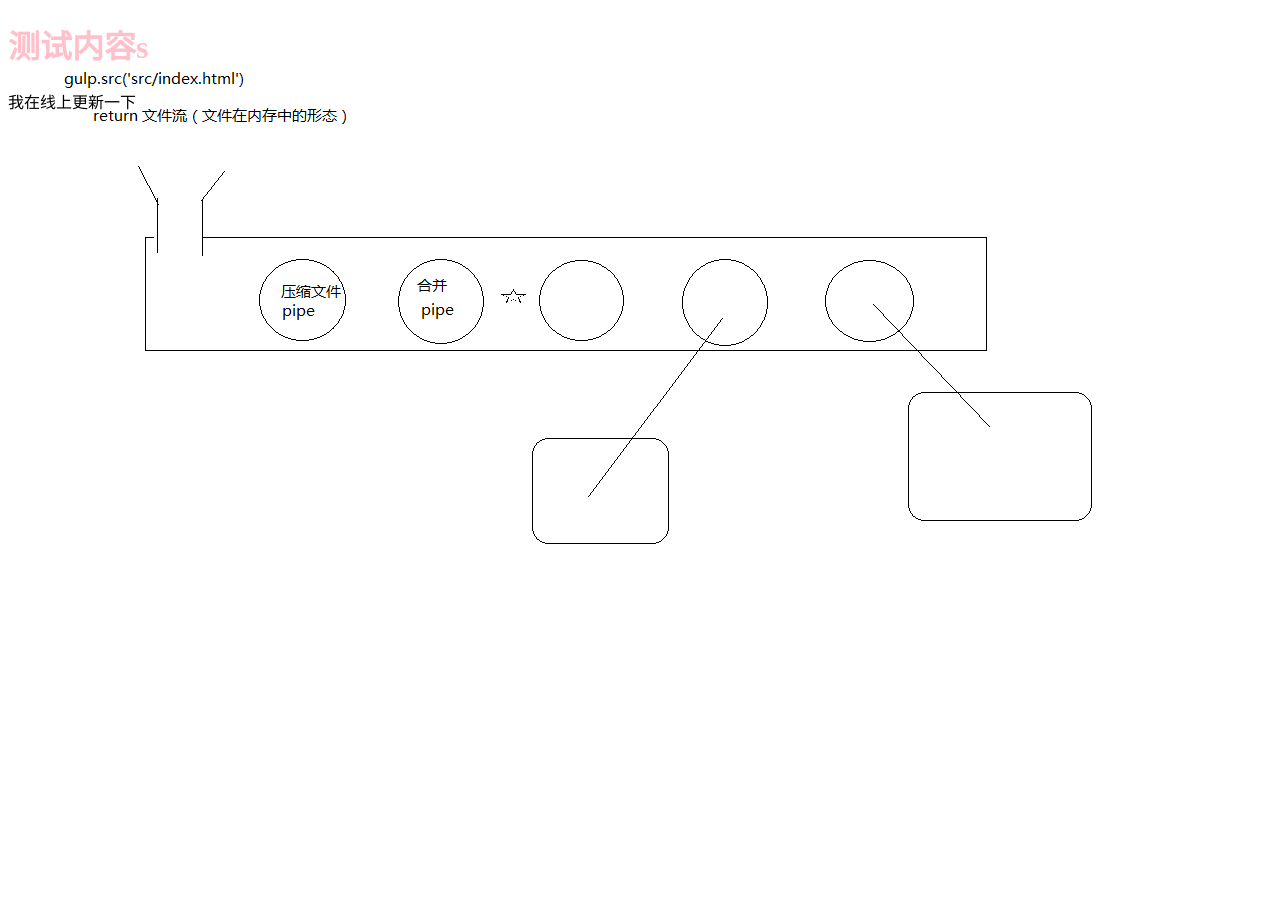
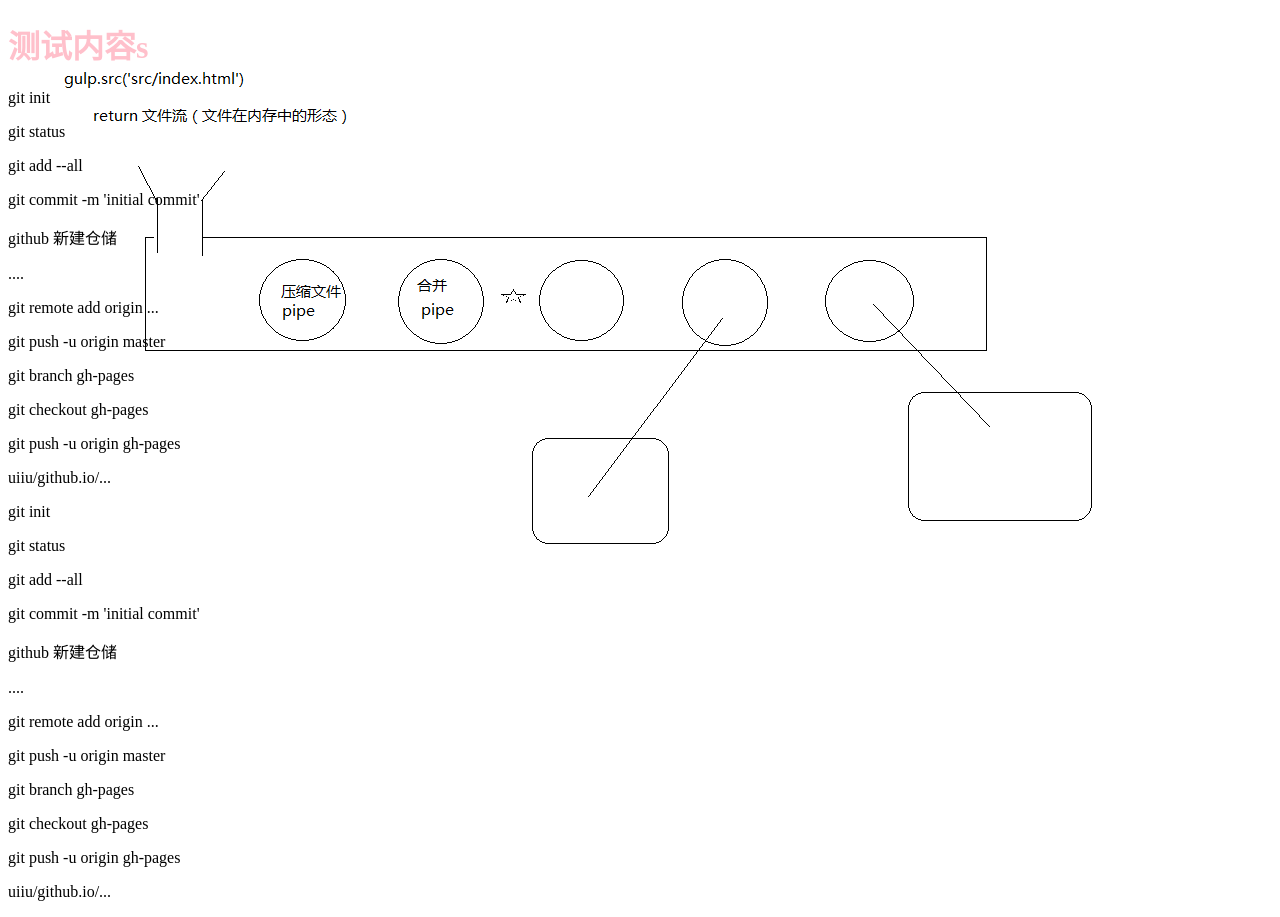
Before and after one commit to uiiu/git-demo, a website: page src/index.html in a window 1280 px wide. Before the commit the page ends 800 px from the top, so only its background shows below. Drawn offline with nearby package versions, Linux system fonts and the light colour scheme; files that its build step writes are made by us from their sources.

Commit message:
submit 02

```diff
--- a/src/index.html
+++ b/src/index.html
@@ -9,7 +9,33 @@
 <body>
 <!-- 测试注释 -->
   <h1>测试内容s</h1>
-  我在线上更新一下
+
+
+  <p>git init</p>
+  <p>git status</p>
+  <p>git add --all</p>
+  <p>git commit -m 'initial commit'</p>
+  <p>github 新建仓储</p>
+  <p>....</p>
+  <p>git remote add origin  ...</p>
+  <p>git push -u origin master</p>
+  <p>git branch gh-pages</p>
+  <p>git checkout gh-pages</p>
+  <p>git push -u origin gh-pages</p>
+  <p>uiiu/github.io/...</p>
+
+  <p>git init</p>
+  <p>git status</p>
+  <p>git add --all</p>
+  <p>git commit -m 'initial commit'</p>
+  <p>github 新建仓储</p>
+  <p>....</p>
+  <p>git remote add origin  ...</p>
+  <p>git push -u origin master</p>
+  <p>git branch gh-pages</p>
+  <p>git checkout gh-pages</p>
+  <p>git push -u origin gh-pages</p>
+  <p>uiiu/github.io/...</p>
   <script src="scripts/all.js"></script>
 </body>
 
```
